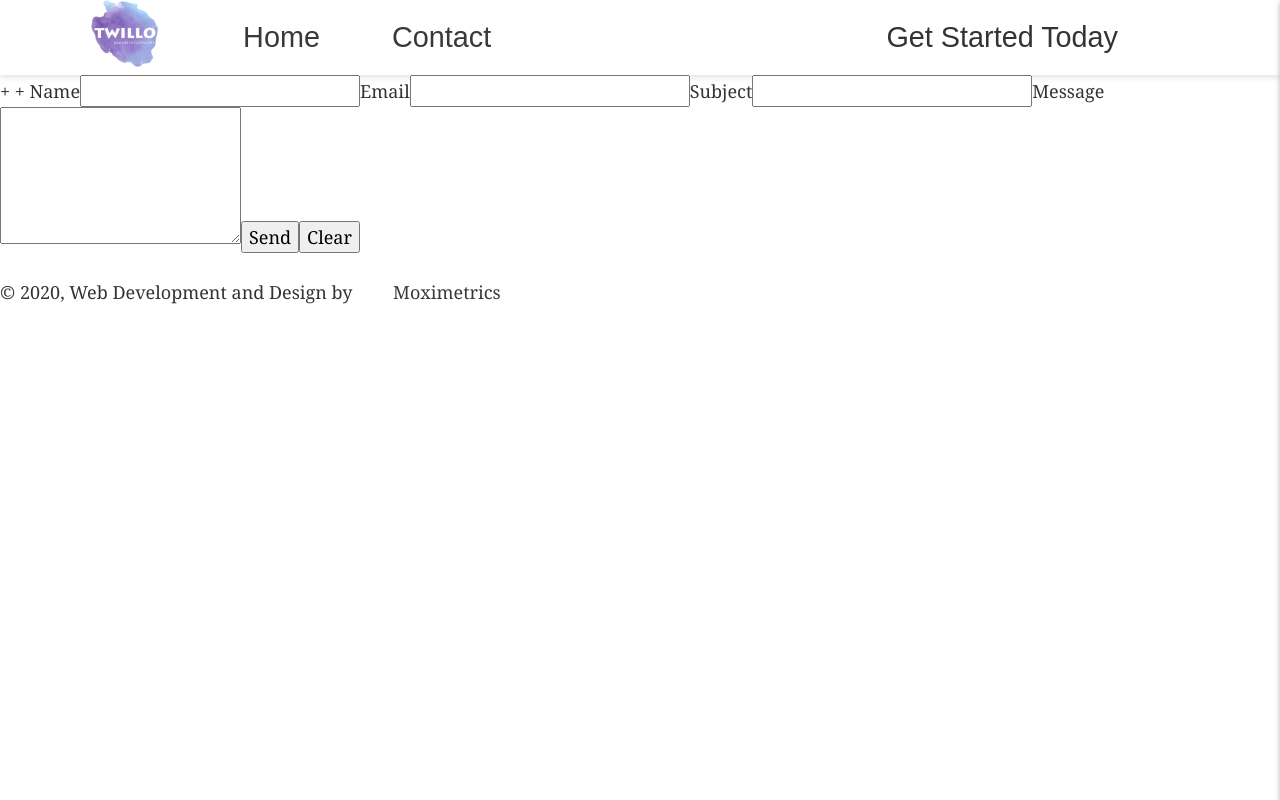
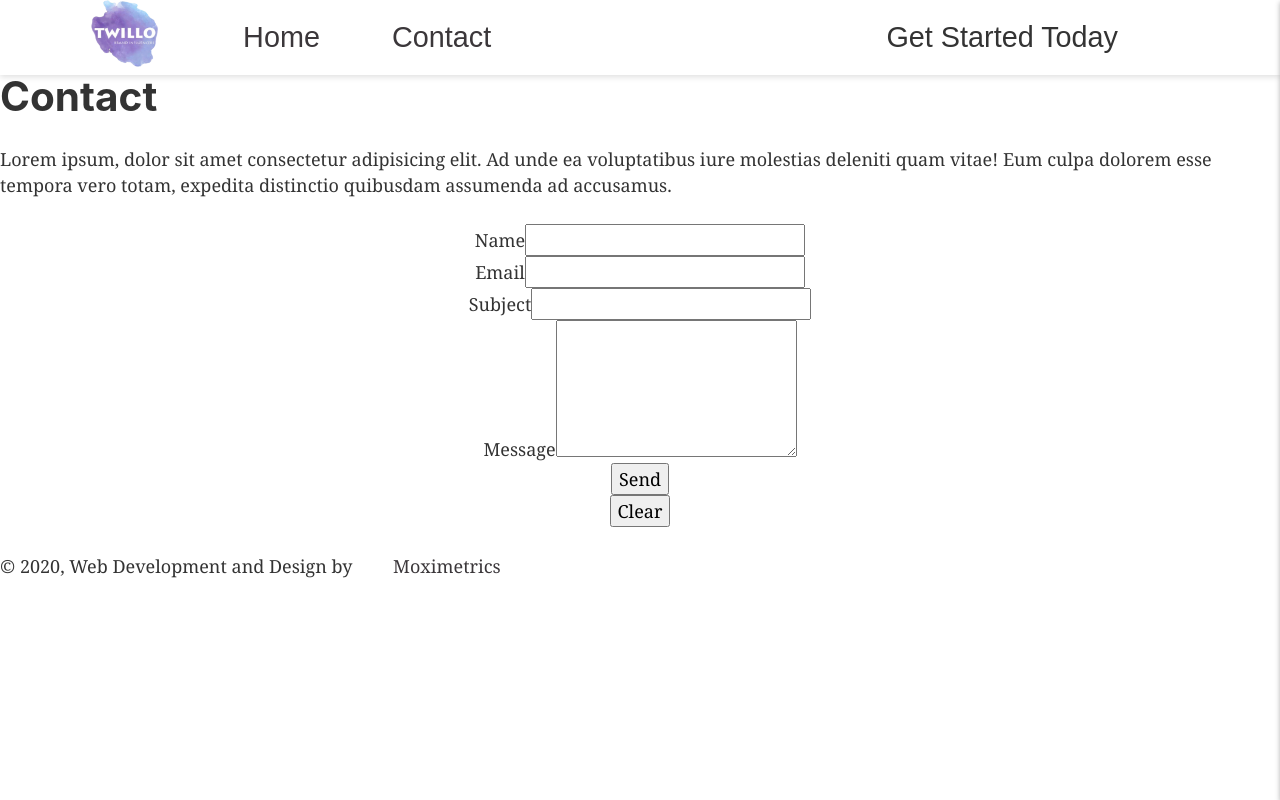
Before and after one commit to Tyler-Hervey/TBI, a Gatsby site: page /contact in a window 1280 px wide. Built offline with nearby package versions, Linux system fonts and the light colour scheme; Gatsby itself is replaced by a stand-in of ours.

```diff
--- a/gatsby-config.js
+++ b/gatsby-config.js
@@ -10,6 +10,26 @@ module.exports = {
     `gatsby-plugin-sass`,
     `gatsby-plugin-playground`,
     `gatsby-plugin-transition-link`,
+    {
+      resolve: `gatsby-transformer-remark`,
+      options: {
+        plugins: [
+          {
+            resolve: `gatsby-remark-embedder`,
+            options: {
+              customTransformers: [
+                // Your custom transformers
+              ],
+              services: {
+                // The service-specific options by the name of the service
+              },
+            },
+          },
+
+          // Other plugins here...
+        ],
+      },
+    },
     {
       resolve: `gatsby-source-filesystem`,
       options: {
--- a/package.json
+++ b/package.json
@@ -17,7 +17,9 @@
     "gatsby-plugin-sharp": "^2.6.14",
     "gatsby-plugin-styled-components": "^3.3.10",
     "gatsby-plugin-transition-link": "^1.20.2",
+    "gatsby-remark-embedder": "^3.0.0",
     "gatsby-source-filesystem": "^2.3.14",
+    "gatsby-transformer-remark": "^2.8.28",
     "gatsby-transformer-sharp": "^2.5.7",
     "gsap": "^3.4.2",
     "node-sass": "^4.14.1",
--- /dev/null
+++ b/src/components/Contact/ContactLayout.js
@@ -0,0 +1,44 @@
+import React from "react"
+import Layout from "../../components/layout"
+import Header from "../../components/Contact/Header/Header"
+import styles from "./contactLayout.module.scss"
+
+const ContactLayout = () => {
+  return (
+    <Layout>
+      <Header />
+      <div>
+        <form
+          method="post"
+          netlify-honeypot="bot-field"
+          data-netlify="true"
+          name="contact"
+          className={styles.formWrapper}
+        >
+          <input type="hidden" name="bot-field" />
+          <input type="hidden" name="form-name" value="contact" />
+          <label>
+            Name
+            <input type="text" name="name" id="name" />
+          </label>
+          <label>
+            Email
+            <input type="email" name="email" id="email" />
+          </label>
+          <label>
+            Subject
+            <input type="text" name="subject" id="subject" />
+          </label>
+          <label>
+            Message
+            <textarea name="message" id="message" rows="5" />
+          </label>
+          <button type="submit">Send</button>
+          <input type="reset" value="Clear" />
+        </form>
+      </div>
+    </Layout>
+  )
+}
+
+export default ContactLayout
--- /dev/null
+++ b/src/components/Contact/Header/Header.js
@@ -0,0 +1,17 @@
+import React from "react"
+
+const Header = () => {
+  return (
+    <div>
+      <h1>Contact</h1>
+      <p>
+        Lorem ipsum, dolor sit amet consectetur adipisicing elit. Ad unde ea
+        voluptatibus iure molestias deleniti quam vitae! Eum culpa dolorem esse
+        tempora vero totam, expedita distinctio quibusdam assumenda ad
+        accusamus.
+      </p>
+    </div>
+  )
+}
+
+export default Header
--- /dev/null
+++ b/src/components/Contact/contactLayout.module.scss
@@ -0,0 +1,11 @@
+.contactBody {
+  flex: 1;
+}
+
+.formWrapper {
+  display: flex;
+  flex-direction: column;
+  justify-content: center;
+  align-items: center;
+  max-width: 120rem;
+}
--- a/src/components/Home/Header/Navbar/Navbar.js
+++ b/src/components/Home/Header/Navbar/Navbar.js
@@ -1,5 +1,4 @@
 import React, { Component } from "react"
-import { Link } from "gatsby"
 import styles from "./navbar.module.scss"
 import SiteLogo from "./SiteLogo/SiteLogo"
 import Burger from "./mobileMenu/Burger"
--- a/src/components/Home/Header/Navbar/mobileMenu/burger.module.scss
+++ b/src/components/Home/Header/Navbar/mobileMenu/burger.module.scss
@@ -1,6 +1,6 @@
 @media only screen and (max-width: 600px) {
   .button {
-    position: absolute;
+    // position: absolute;
     top: 5%;
     right: 2rem;
     display: flex;
@@ -29,6 +29,7 @@
       margin: 0;
       padding: 0;
     }
+
     div:before {
       content: "";
       position: absolute;
@@ -42,6 +43,7 @@
       margin: 0;
       padding: 0;
     }
+
     div:after {
       content: "";
       top: 0.8rem;
--- a/src/components/Home/OurClients/OurClients.js
+++ b/src/components/Home/OurClients/OurClients.js
@@ -30,9 +30,7 @@ const OurClients = () => {
   return (
     <section>
       <div className={styles.clientWrapper}>
-        <h4 className={styles.clientHeading}>
-          Displaying a Directory of Images
-        </h4>
+        <h4 className={styles.clientHeading}>Some of Our Happy Clients</h4>
         <div className={styles.logoContainer}>
           {images.map(image => (
             <Img
--- a/src/components/Home/whyInfluencers/WhyInfluencers.js
+++ b/src/components/Home/whyInfluencers/WhyInfluencers.js
@@ -1,7 +1,7 @@
 import React from "react"
 import CenteredHeading from "../Heading/CenteredHeading"
 
-const whyInfluencers = () => {
+const WhyInfluencers = () => {
   return (
     <section>
       <div>
@@ -14,4 +14,4 @@ const whyInfluencers = () => {
   )
 }
 
-export default whyInfluencers
+export default WhyInfluencers
--- a/src/pages/contact.js
+++ b/src/pages/contact.js
@@ -1,38 +1,8 @@
 import React from "react"
-import Layout from "../components/layout"
+import ContactLayout from "../components/Contact/ContactLayout"
 
-const contact = () => {
-  return (
-    <Layout>
-      <form
-        method="post"
-        netlify-honeypot="bot-field"
-        data-netlify="true"
-        name="contact"
-      >
-        + <input type="hidden" name="bot-field" />
-        + <input type="hidden" name="form-name" value="contact" />
-        <label>
-          Name
-          <input type="text" name="name" id="name" />
-        </label>
-        <label>
-          Email
-          <input type="email" name="email" id="email" />
-        </label>
-        <label>
-          Subject
-          <input type="text" name="subject" id="subject" />
-        </label>
-        <label>
-          Message
-          <textarea name="message" id="message" rows="5" />
-        </label>
-        <button type="submit">Send</button>
-        <input type="reset" value="Clear" />
-      </form>
-    </Layout>
-  )
+const Contact = () => {
+  return <ContactLayout />
 }
 
-export default contact
+export default Contact
```
Also changed, not shown: src/components/Contact/Header/header.module.scss (added), 2 other files.
